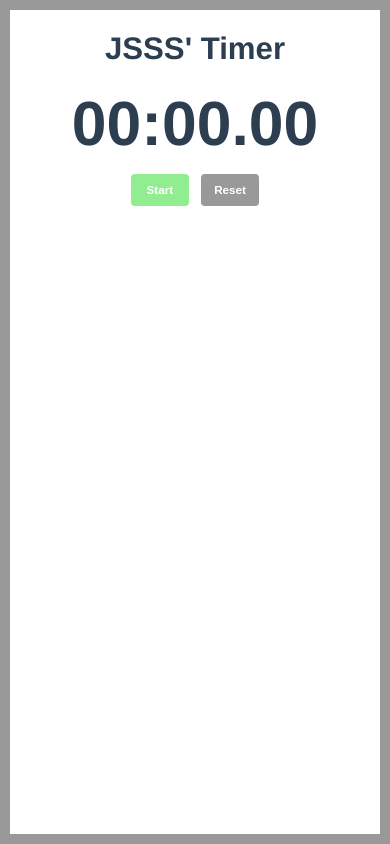
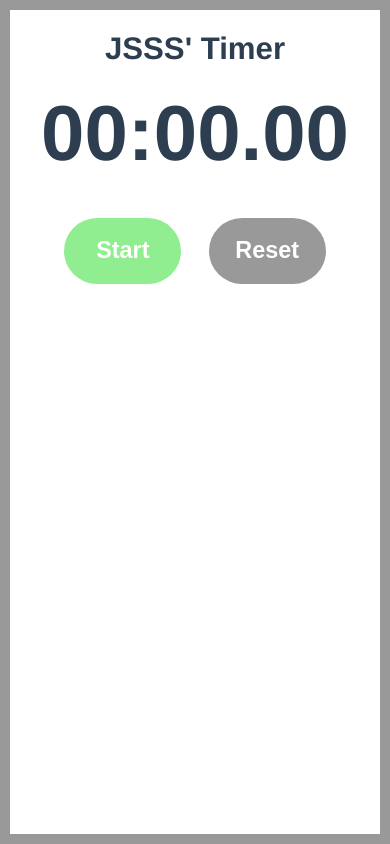
Before and after one commit to coxcore/jsss_vue_timer, a Vue app: page / in a window 390 px wide. Built offline with nearby package versions, Linux system fonts and the light colour scheme.

Commit message:
모바일에 맞게 UI 수정

```diff
--- a/src/components/J3STimer.vue
+++ b/src/components/J3STimer.vue
@@ -87,18 +87,18 @@ export default {
         }
 
         .button_area {
-            margin-top: 4vw;
+            margin-top: 10vw;
 
             button {
-                margin-left: 3vw;
-                width: 15vw;
-                height: 8vw;
+                margin-left: 7vw;
+                width: 30vw;
+                height: 17vw;
+                font-size: 6vw;
                 background-color: #999999;
-                border-radius: 1vw;
+                border-radius: 10vw;
                 border: 0;
                 color: #fff;
                 font-weight: bold;
-                font-size: 3vw;
             }
 
             button:nth-child(1) {
--- a/src/components/TimeView.vue
+++ b/src/components/TimeView.vue
@@ -37,7 +37,7 @@
 
 <style scoped>
 .time {
-    font-size: 16vw;
+    font-size: 20vw;
     font-weight: bold;
 }
 </style>
```
